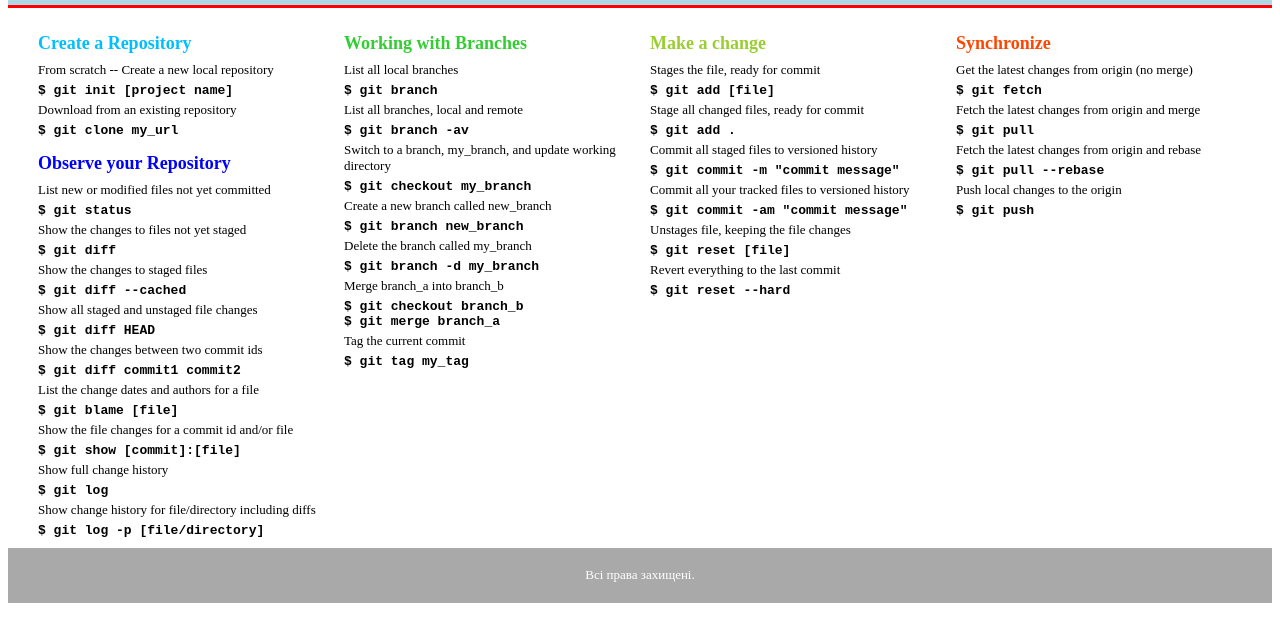
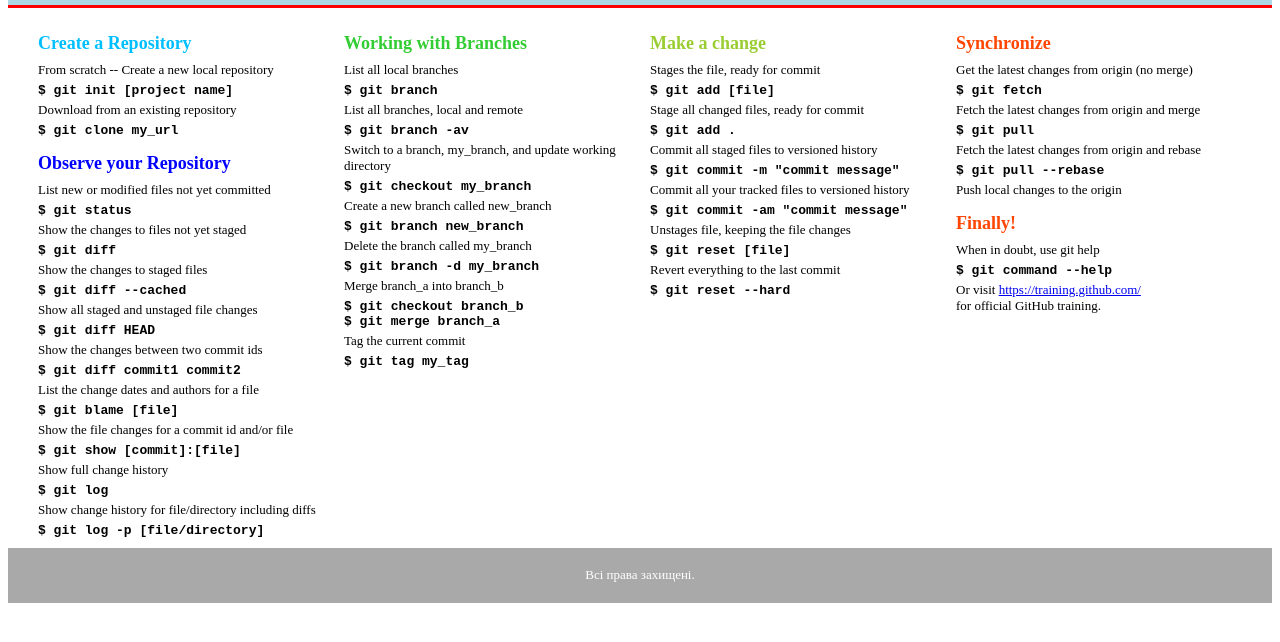
Before and after one commit to VladaHluboka/web-lab-1-12, a website: page lab10/HlubokaGit_commands.html in a window 1280 px wide. Shown: the part 120-762 px from the top of the page. Drawn offline with Linux system fonts and the light colour scheme.

Commit message:
Added Finally section

```diff
--- a/lab10/HlubokaGit_commands.html
+++ b/lab10/HlubokaGit_commands.html
@@ -133,7 +133,12 @@
                 <p>Fetch the latest changes from origin and rebase</p>
                 <code>$ git pull --rebase</code>
                 <p>Push local changes to the origin</p>
-                <code>$ git push</code>
+
+                <h2 style="color: orangered;">Finally!</h2>
+                <p>When in doubt, use git help</p>
+                <code>$ git command --help</code>
+                <p>Or visit <a href="https://training.github.com/" target="_blank">https://training.github.com/</a>
+                    <br>for official GitHub training.</p>
             </section>
         </main>
 
```
